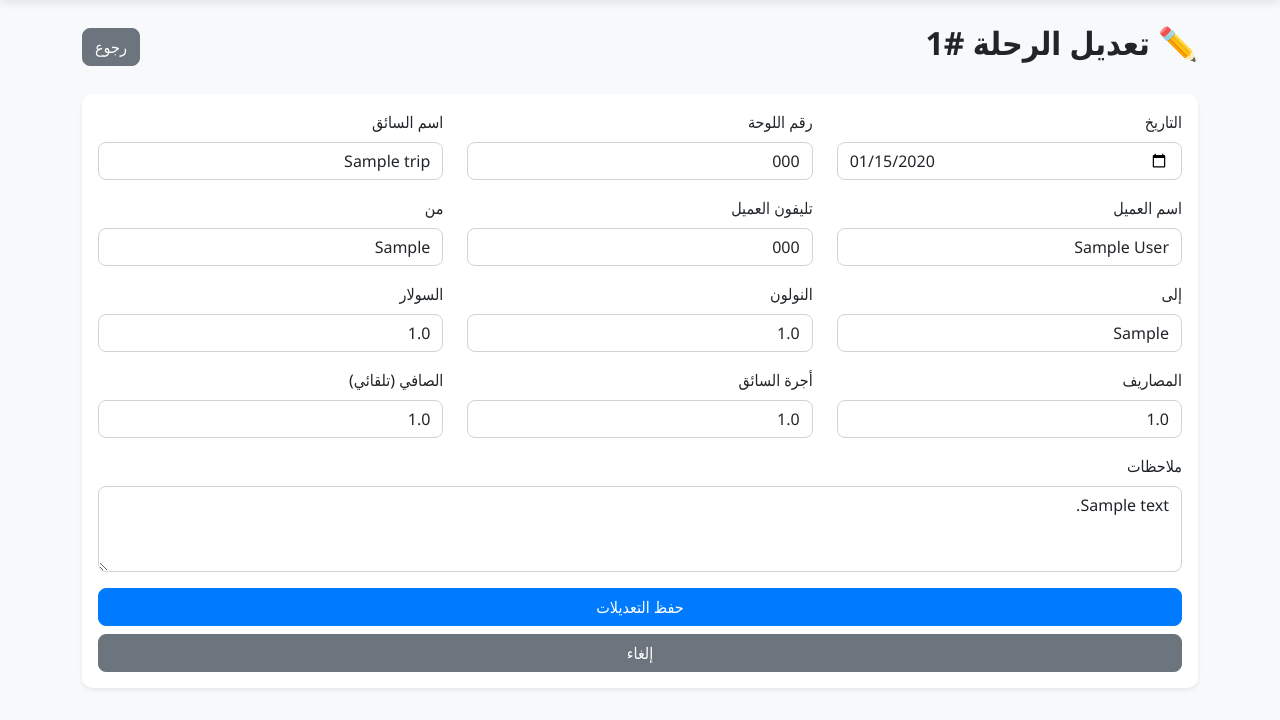
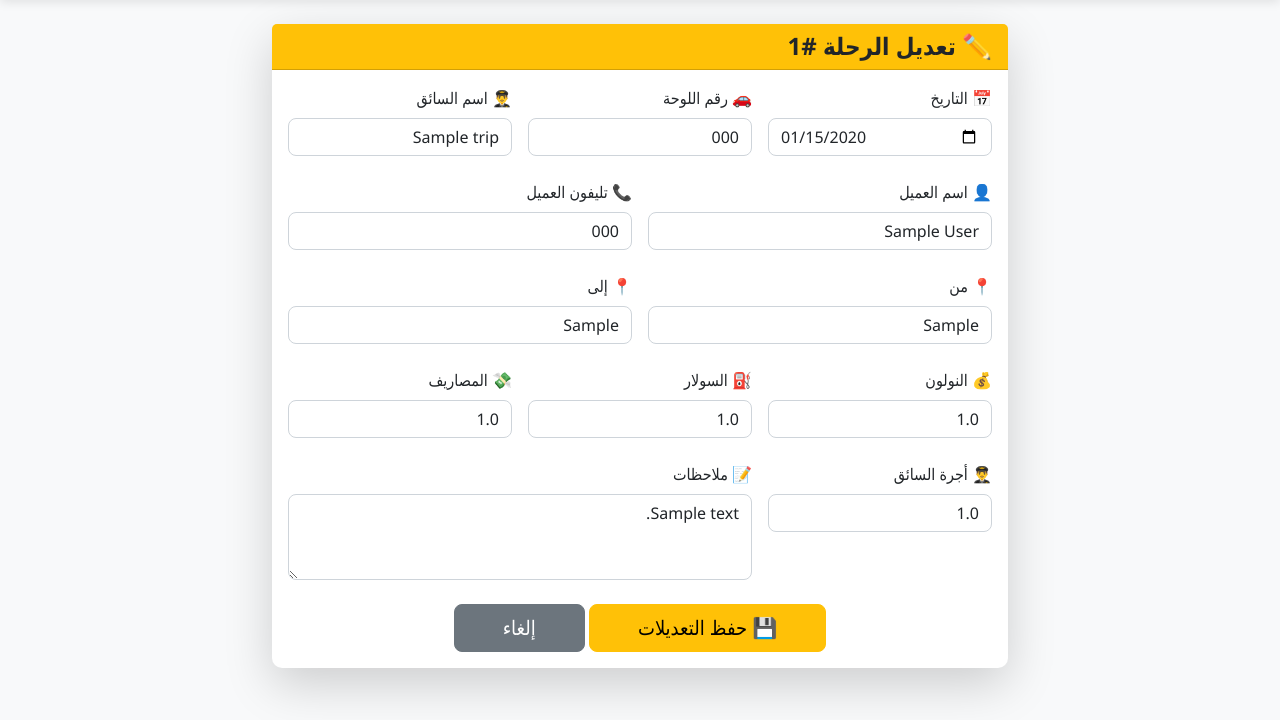
Before and after one commit to mariam-anwar-elgendy/AdamsCargo, a Flask app: page /trips/edit/1 in a window 1280 px wide. Shown: the part 80-800 px from the top of the page. Run offline with Flask 3, Linux system fonts and the light colour scheme; the visitor is signed in with stand-in values (Sample User, id 1); tables that the repository leaves empty hold one stand-in row (values such as "Sample post").

Commit message:
Refactor edit_trip.html for improved layout and styling

```diff
--- a/templates/edit_trip.html
+++ b/templates/edit_trip.html
@@ -1,98 +1,94 @@
 {% extends 'base.html' %}
 
 {% block content %}
-<div class="row mb-4">
-    <div class="col-12 d-flex justify-content-between align-items-center">
-        <h2>✏️ تعديل الرحلة #{{ trip.id }}</h2>
-        <a href="{{ url_for('trips_list') }}" class="btn btn-secondary">رجوع</a>
+<div class="row justify-content-center">
+    <div class="col-md-8">
+        <div class="card shadow-lg border-0">
+            <div class="card-header bg-warning text-dark">
+                <h4 class="mb-0">✏️ تعديل الرحلة #{{ trip.id }}</h4>
             </div>
+            <div class="card-body">
+                <form method="POST" action="{{ url_for('edit_trip', id=trip.id) }}">
+                    <div class="row g-3">
+                        <div class="col-md-4">
+                            <label class="form-label">📅 التاريخ</label>
+                            <input type="date" name="date" class="form-control" value="{{ trip.date }}" required>
                         </div>
-
-<div class="card shadow-sm">
-    <div class="card-body">
-        <form method="POST" action="{{ url_for('edit_trip', tid=trip.id) }}">
-            <div class="row">
-                <div class="col-md-4 mb-3">
-                    <label class="form-label">التاريخ</label>
-                    <input type="date" class="form-control" name="date" value="{{ trip.date }}" required>
-                </div>
-                <div class="col-md-4 mb-3">
-                    <label class="form-label">رقم اللوحة</label>
-                    <input type="text" class="form-control" name="plate_number" value="{{ trip.car.plate_number if trip.car else '' }}" list="carsList">
-                    <datalist id="carsList">
+                        <div class="col-md-4">
+                            <label class="form-label">🚗 رقم اللوحة</label>
+                            <input type="text" name="plate_number" class="form-control" value="{{ trip.car.plate_number if trip.car else '' }}" list="cars-list">
+                            <datalist id="cars-list">
                                 {% for car in cars %}
                                 <option value="{{ car.plate_number }}">
                                 {% endfor %}
                             </datalist>
                         </div>
-                <div class="col-md-4 mb-3">
-                    <label class="form-label">اسم السائق</label>
-                    <input type="text" class="form-control" name="driver_name" value="{{ trip.driver_name }}" required>
+                        <div class="col-md-4">
+                            <label class="form-label">👨‍✈️ اسم السائق</label>
+                            <input type="text" name="driver_name" class="form-control" value="{{ trip.driver_name }}" required>
                         </div>
                     </div>
 
-            <div class="row">
-                <div class="col-md-4 mb-3">
-                    <label class="form-label">اسم العميل</label>
-                    <input type="text" class="form-control" name="customer_name" value="{{ trip.customer.name if trip.customer else '' }}" list="customersList">
-                    <datalist id="customersList">
+                    <div class="row g-3 mt-2">
+                        <div class="col-md-6">
+                            <label class="form-label">👤 اسم العميل</label>
+                            <input type="text" name="customer_name" class="form-control" value="{{ trip.customer.name if trip.customer else '' }}" list="customers-list">
+                            <datalist id="customers-list">
                                 {% for customer in customers %}
                                 <option value="{{ customer.name }}">
                                 {% endfor %}
                             </datalist>
                         </div>
-                <div class="col-md-4 mb-3">
-                    <label class="form-label">تليفون العميل</label>
-                    <input type="text" class="form-control" name="customer_phone" value="{{ trip.customer.phone if trip.customer else '' }}">
-                </div>
-                <div class="col-md-4 mb-3">
-                    <label class="form-label">من</label>
-                    <input type="text" class="form-control" name="from_location" value="{{ trip.from_location or '' }}">
+                        <div class="col-md-6">
+                            <label class="form-label">📞 تليفون العميل</label>
+                            <input type="text" name="customer_phone" class="form-control" value="{{ trip.customer.phone if trip.customer else '' }}">
                         </div>
                     </div>
 
-            <div class="row">
-                <div class="col-md-4 mb-3">
-                    <label class="form-label">إلى</label>
-                    <input type="text" class="form-control" name="to_location" value="{{ trip.to_location or '' }}">
+                    <div class="row g-3 mt-2">
+                        <div class="col-md-6">
+                            <label class="form-label">📍 من</label>
+                            <input type="text" name="from_location" class="form-control" value="{{ trip.from_location }}">
                         </div>
-                <div class="col-md-4 mb-3">
-                    <label class="form-label">النولون</label>
-                    <input type="number" step="0.01" class="form-control" name="nauloon" value="{{ trip.nauloon }}">
-                </div>
-                <div class="col-md-4 mb-3">
-                    <label class="form-label">السولار</label>
-                    <input type="number" step="0.01" class="form-control" name="solar" value="{{ trip.solar }}">
+                        <div class="col-md-6">
+                            <label class="form-label">📍 إلى</label>
+                            <input type="text" name="to_location" class="form-control" value="{{ trip.to_location }}">
                         </div>
                     </div>
 
-            <div class="row">
-                <div class="col-md-4 mb-3">
-                    <label class="form-label">المصاريف</label>
-                    <input type="number" step="0.01" class="form-control" name="expenses" value="{{ trip.expenses }}">
+                    <div class="row g-3 mt-2">
+                        <div class="col-md-4">
+                            <label class="form-label">💰 النولون</label>
+                            <input type="number" name="nauloon" class="form-control" step="0.01" value="{{ trip.nauloon }}" required>
                         </div>
-                <div class="col-md-4 mb-3">
-                    <label class="form-label">أجرة السائق</label>
-                    <input type="number" step="0.01" class="form-control" name="driver_pay" value="{{ trip.driver_pay }}">
+                        <div class="col-md-4">
+                            <label class="form-label">⛽ السولار</label>
+                            <input type="number" name="solar" class="form-control" step="0.01" value="{{ trip.solar }}">
                         </div>
-                <div class="col-md-4 mb-3">
-                    <label class="form-label">الصافي (تلقائي)</label>
-                    <input type="text" class="form-control" value="{{ trip.net_profit }}" readonly>
+                        <div class="col-md-4">
+                            <label class="form-label">💸 المصاريف</label>
+                            <input type="number" name="expenses" class="form-control" step="0.01" value="{{ trip.expenses }}">
                         </div>
                     </div>
 
-            <div class="row">
-                <div class="col-12 mb-3">
-                    <label class="form-label">ملاحظات</label>
-                    <textarea class="form-control" name="notes" rows="3">{{ trip.notes or '' }}</textarea>
+                    <div class="row g-3 mt-2">
+                        <div class="col-md-4">
+                            <label class="form-label">👨‍✈️ أجرة السائق</label>
+                            <input type="number" name="driver_pay" class="form-control" step="0.01" value="{{ trip.driver_pay }}">
+                        </div>
+                        <div class="col-md-8">
+                            <label class="form-label">📝 ملاحظات</label>
+                            <textarea name="notes" class="form-control" rows="3">{{ trip.notes }}</textarea>
                         </div>
                     </div>
 
-            <div class="d-grid gap-2">
-                <button type="submit" class="btn btn-primary">حفظ التعديلات</button>
-                <a href="{{ url_for('trips_list') }}" class="btn btn-secondary">إلغاء</a>
+                    <div class="mt-4 text-center">
+                        <button type="submit" class="btn btn-warning btn-lg px-5">💾 حفظ التعديلات</button>
+                        <a href="{{ url_for('trips_list') }}" class="btn btn-secondary btn-lg px-5">إلغاء</a>
                     </div>
                 </form>
             </div>
         </div>
+    </div>
+</div>
 {% endblock %}
```
Lines whose indentation alone changed are shown as unchanged.
